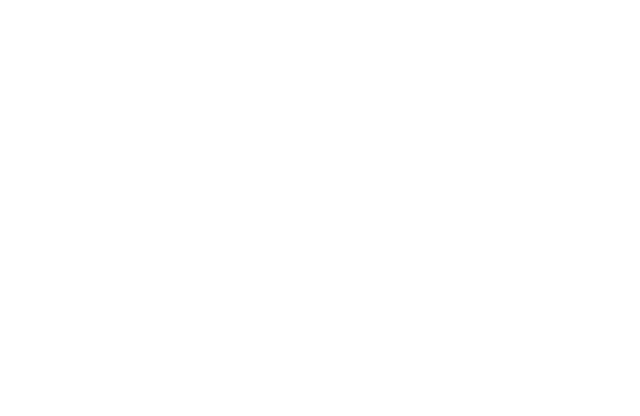
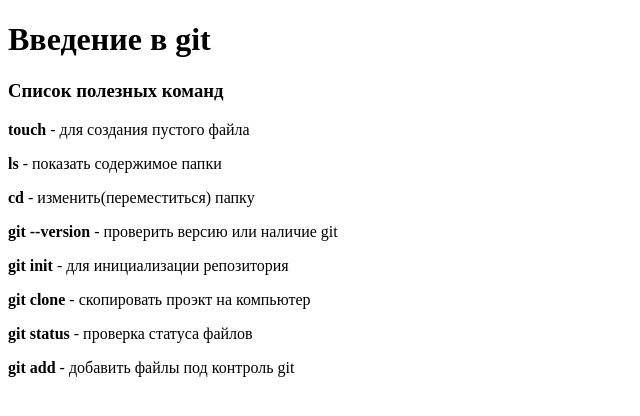
Before and after one commit to irynit/lesson-three, a plain HTML site: page index.html in a window 1280 px wide. Shown: the whole page, without its empty margins (0-640 px from the left). Drawn offline with Linux system fonts and the light colour scheme.

Commit message:
added the list of the useful commands

```diff
--- a/index.html
+++ b/index.html
@@ -6,9 +6,22 @@
   <meta http-equiv="X-UA-Compatible" content="IE=edge">
   <meta name="viewport" content="width=device-width, initial-scale=1.0">
   <title>Lesson three</title>
+
 </head>
 
 <body>
+  <h1>Введение в git</h1>
+  <div>
+    <h3>Список полезных команд</h3>
+    <p><b>touch</b> - для создания пустого файла</p>
+    <p><b>ls</b> - показать содержимое папки</p>
+    <p><b>cd</b> - изменить(переместиться) папку</p>
+    <p><b>git --version</b> - проверить версию или наличие git</p>
+    <p><b>git init</b> - для инициализации репозитория</p>
+    <p><b>git clone</b> - скопировать проэкт на компьютер</p>
+    <p><b>git status</b> - проверка статуса файлов</p>
+    <p><b>git add</b> - добавить файлы под контроль git</p>
+  </div>
 
 </body>
 
```
